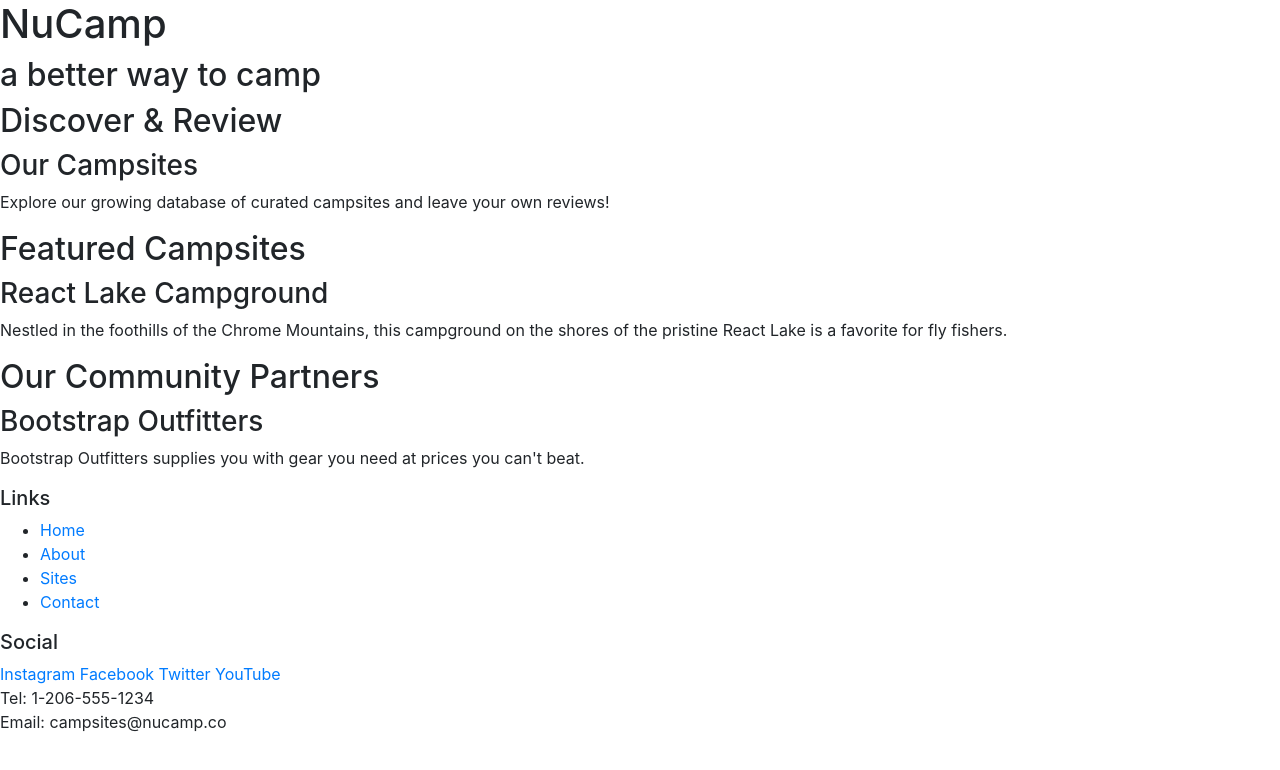
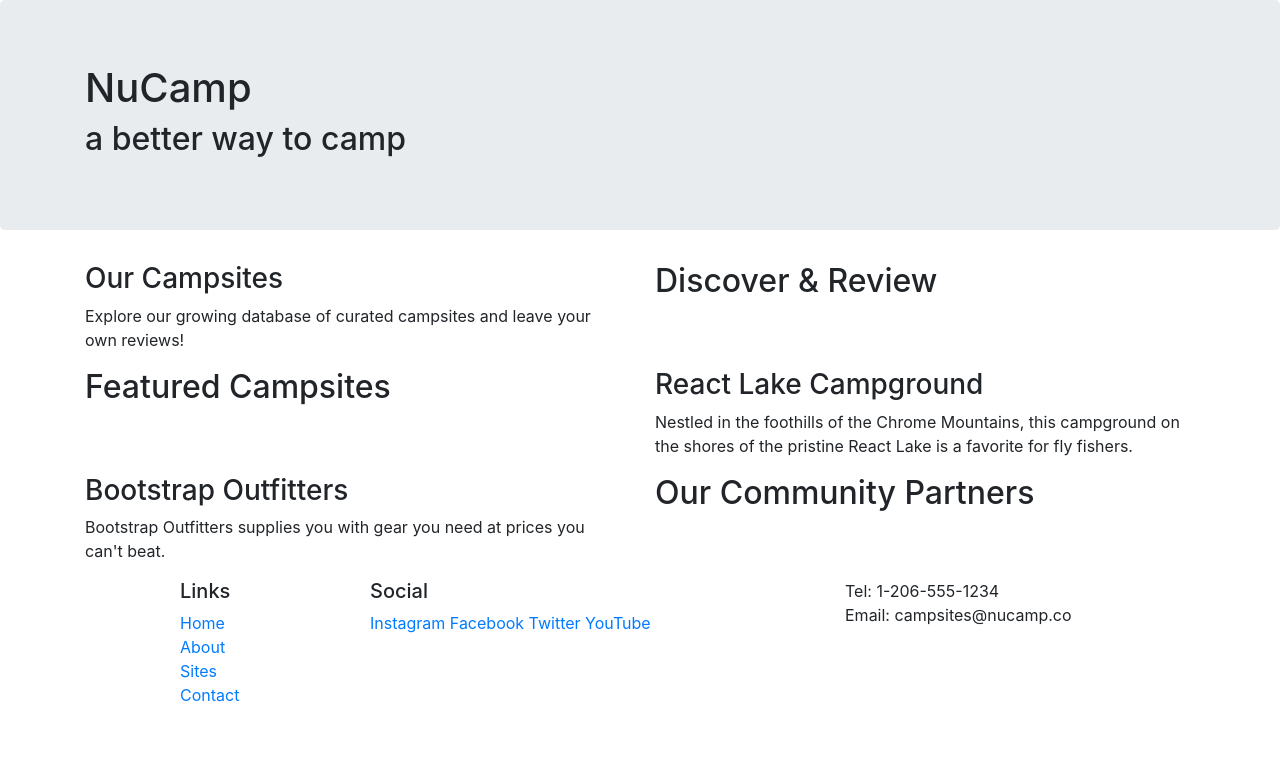
Before and after one commit to gaurav4191/NUCAMP-SITE, a website: page index.html in a window 1280 px wide. Drawn offline with nearby package versions, Linux system fonts and the light colour scheme.

Commit message:
Bootstrap Grid

```diff
--- a/index.html
+++ b/index.html
@@ -10,51 +10,74 @@
 
 <body>
 
-    <header>
-        <div>
+    <header class="jumbotron">
+        <div class="container">
+            <div class="row">
+                <div class="col">
                   <h1>NuCamp</h1>
                   <h2>a better way to camp</h2>
                 </div>
+            </div>
+        </div>
     </header>
 
-    <div>
+        <div class="container">
+            <div class="row">
+                <div class="col-sm-4 order-sm-last col-md-6">
                     <h2>Discover & Review</h2>
+                </div>
+                <div class="col">
                     <h3>Our Campsites</h3>
                     <p>Explore our growing database of curated campsites and leave your own reviews!</p>
                 </div>
+            </div>
 
-    <div>
+            <div class="row">
+                <div class="col-sm-4 col-md-6">
                     <h2>Featured Campsites</h2>
+                </div>
+                <div class="col">
                     <h3>React Lake Campground</h3>
                     <p>Nestled in the foothills of the Chrome Mountains, this campground on the shores of the pristine React Lake is a favorite for fly fishers.</p>
                 </div>
+            </div>
 
-    <div>
+            <div class="row">
+                <div class="col-sm-4 order-sm-last col-md-6">
                     <h2>Our Community Partners</h2>
+                </div>
+                <div class="col">
                     <h3>Bootstrap Outfitters</h3>
                     <p>Bootstrap Outfitters supplies you with gear you need at prices you can't beat.</p>
                 </div>
+            </div>
+        </div>
+
 
     <footer>
-        <div>
+        <div class="container">
+            <div class="row">
+                <div class="col-4 col-sm-2 offset-1">
                     <h5>Links</h5>
-            <ul>
+                    <ul class="list-unstyled">
                         <li><a href="#">Home</a></li>
                         <li><a href="#">About</a></li>
                         <li><a href="#">Sites</a></li>
                         <li><a href="#">Contact</a></li>
                     </ul>
                 </div>
-        <div>
+                <div class="col-6 col-sm-5">
                     <h5>Social</h5>
                     <a href="http://instagram.com/">Instagram</a>
                     <a href="http://facebook.com/">Facebook</a>
                     <a href="http://twitter.com/">Twitter</a>
                     <a href="http://youtube.com/">YouTube</a>
                 </div>
-        <div>
+                <div class="col-sm-4">
                     Tel: 1-206-555-1234<br />
                     Email: campsites@nucamp.co
+                </div>
+            </div>
         </div>
     </footer>
 
```
Lines whose indentation alone changed are shown as unchanged.
